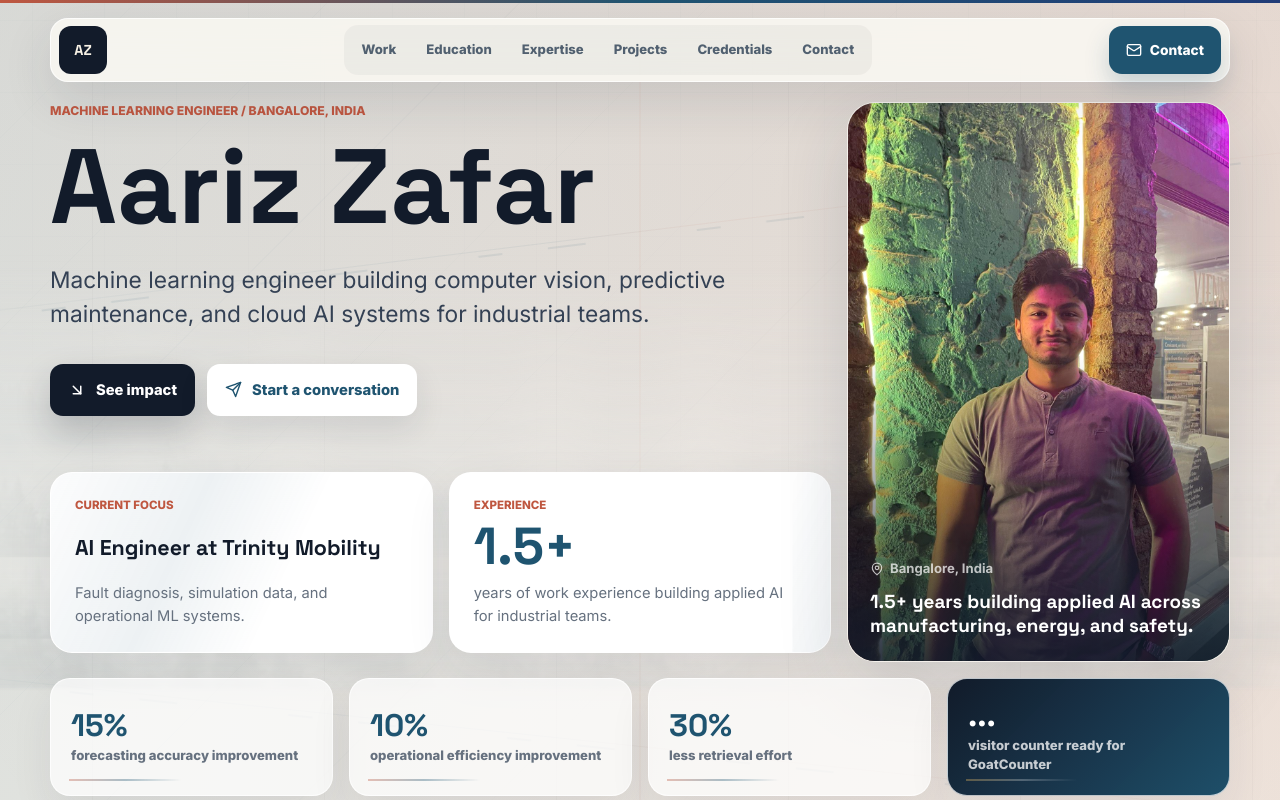
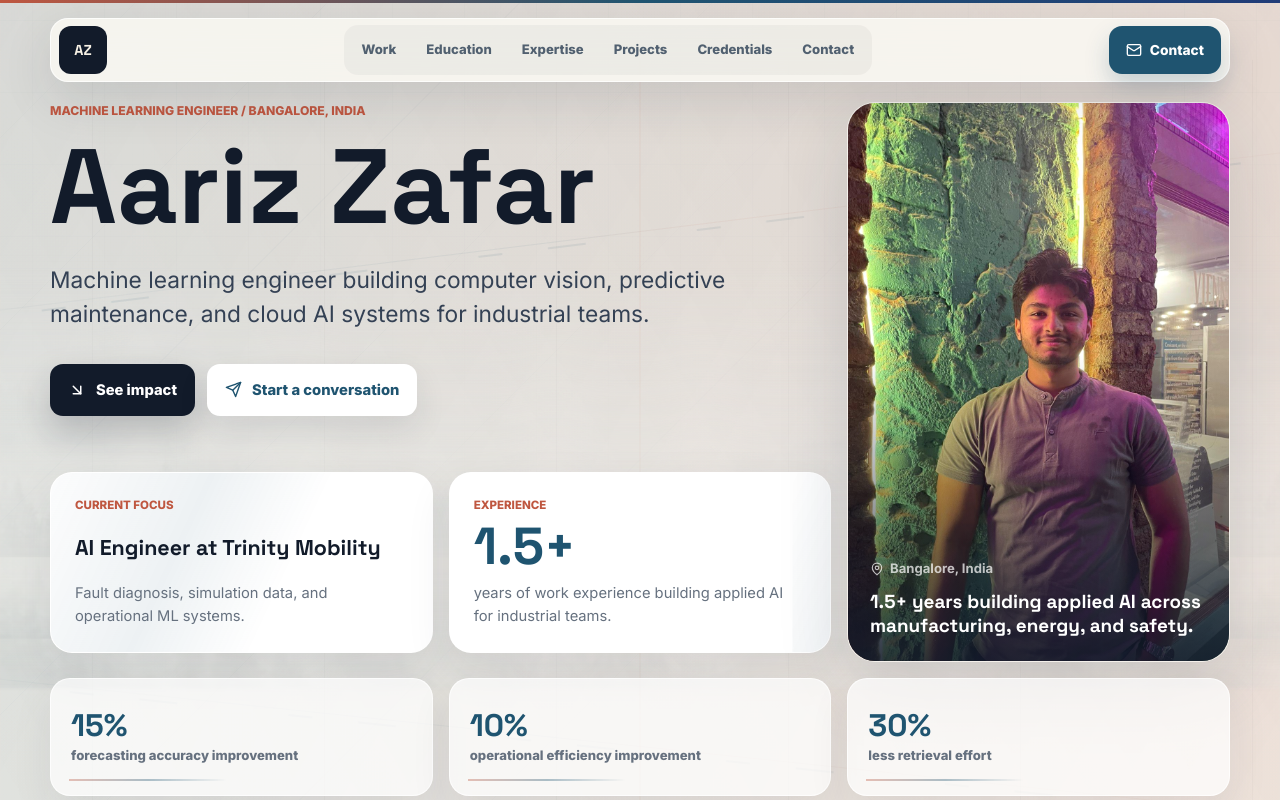
Before and after one commit to AarizZafar/portfolio, a React (Vite) app: page / in a window 1280 px wide. Shown: the top 800 px of the page. Built offline with nearby package versions, Linux system fonts and the light colour scheme.

Commit message:
counter part removed

```diff
--- a/src/App.jsx
+++ b/src/App.jsx
@@ -85,65 +85,6 @@ function ScrollBackground() {
       <motion.div className="scroll-bg-flow" style={{ y: flowY }} />
       <motion.div className="scroll-bg-scan" style={{ x: scanX }} />
     </div>
-  )
-}
-
-function VisitorCounter() {
-  const [count, setCount] = useState(null)
-  const [ready, setReady] = useState(false)
-  const goatCounterCode = import.meta.env.VITE_GOATCOUNTER_CODE
-
-  useEffect(() => {
-    if (!goatCounterCode) return undefined
-
-    let cancelled = false
-    const scriptId = 'goatcounter-tracker'
-    const counterBase = `https://${goatCounterCode}.goatcounter.com`
-
-    async function refreshCount() {
-      try {
-        const response = await fetch(`${counterBase}/counter/TOTAL.json`, { cache: 'no-store' })
-        if (!response.ok) throw new Error('Visitor count unavailable')
-        const data = await response.json()
-        if (!cancelled) {
-          setCount(data.count)
-          setReady(true)
-        }
-      } catch {
-        if (!cancelled) setReady(false)
-      }
-    }
-
-    if (!window.__portfolioVisitTracked) {
-      window.__portfolioVisitTracked = true
-      let script = document.getElementById(scriptId)
-      if (!script) {
-        script = document.createElement('script')
-        script.id = scriptId
-        script.async = true
-        script.src = 'https://gc.zgo.at/count.js'
-        script.dataset.goatcounter = `${counterBase}/count`
-        script.addEventListener('load', refreshCount, { once: true })
-        document.head.appendChild(script)
-      } else {
-        refreshCount()
-      }
-    } else {
-      refreshCount()
-    }
-
-    const timer = window.setTimeout(refreshCount, 2200)
-    return () => {
-      cancelled = true
-      window.clearTimeout(timer)
-    }
-  }, [goatCounterCode])
-
-  return (
-    <Reveal className="stat-tile visitor-tile" delay={0.15}>
-      <strong>{goatCounterCode ? (count ?? '...') : 'Live'}</strong>
-      <span>{ready ? 'people have visited this portfolio' : 'visitor counter ready for GoatCounter'}</span>
-    </Reveal>
   )
 }
 
@@ -343,7 +284,6 @@ function Hero({ onEmail }) {
             <span>{label}</span>
           </Reveal>
         ))}
-        <VisitorCounter />
       </motion.div>
     </section>
   )
--- a/src/index.css
+++ b/src/index.css
@@ -569,7 +569,7 @@ img {
 
 .stats-strip {
   display: grid;
-  grid-template-columns: repeat(4, 1fr);
+  grid-template-columns: repeat(3, 1fr);
   gap: 16px;
   margin-top: 16px;
   will-change: transform;
@@ -611,24 +611,6 @@ img {
   color: #66717f;
   font-size: 0.82rem;
   font-weight: 750;
-}
-
-.visitor-tile {
-  background:
-    linear-gradient(135deg, rgba(18, 27, 42, 0.92), rgba(31, 84, 112, 0.9)),
-    #121b2a;
-}
-
-.visitor-tile strong {
-  color: #ffffff;
-}
-
-.visitor-tile span {
-  color: rgba(255, 255, 255, 0.76);
-}
-
-.visitor-tile::after {
-  background: linear-gradient(90deg, #e7b75f, rgba(255, 255, 255, 0.72), transparent);
 }
 
 .section {
```
Also changed, not shown: 1 other file (tests, documents, lock files or other folders).
